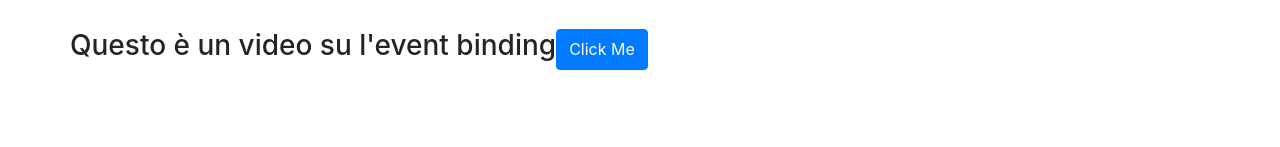
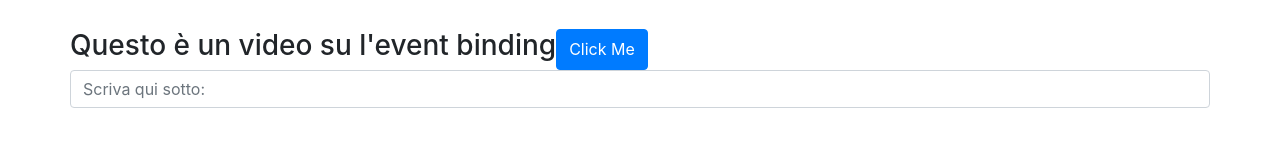
Before and after one commit to manuel920506/Angular10, an Angular app: page / in a window 1280 px wide. Shown: the part 475-622 px from the top of the page. Built offline with nearby package versions, Linux system fonts and the light colour scheme.

Commit message:
esempio di Binding bidirezionale. html -> ts && ts -> html

```diff
--- a/src/app/app.component.html
+++ b/src/app/app.component.html
@@ -22,4 +22,9 @@
     <br>
     <button class="btn btn-primary" (click) = "cambiaTesto()">Click Me</button>
   </div>
+  <div class="row">
+    <input type="text" class="form-control" placeholder="Scriva qui sotto:" [(ngModel)] = "text"/>
+    <br>
+    {{text}}
+  </div>
 </div>
--- a/src/app/app.module.ts
+++ b/src/app/app.module.ts
@@ -3,6 +3,7 @@ import { NgModule } from '@angular/core';
 
 import { AppRoutingModule } from './app-routing.module';
 import { AppComponent } from './app.component';
+import { FormsModule } from '@angular/forms';
 
 @NgModule({
   declarations: [
@@ -10,7 +11,8 @@ import { AppComponent } from './app.component';
   ],
   imports: [
     BrowserModule,
-    AppRoutingModule
+    AppRoutingModule,
+    FormsModule
   ],
   providers: [],
   bootstrap: [AppComponent]
```
Also changed, not shown: src/app/app.component.ts (+2 -0 lines).
